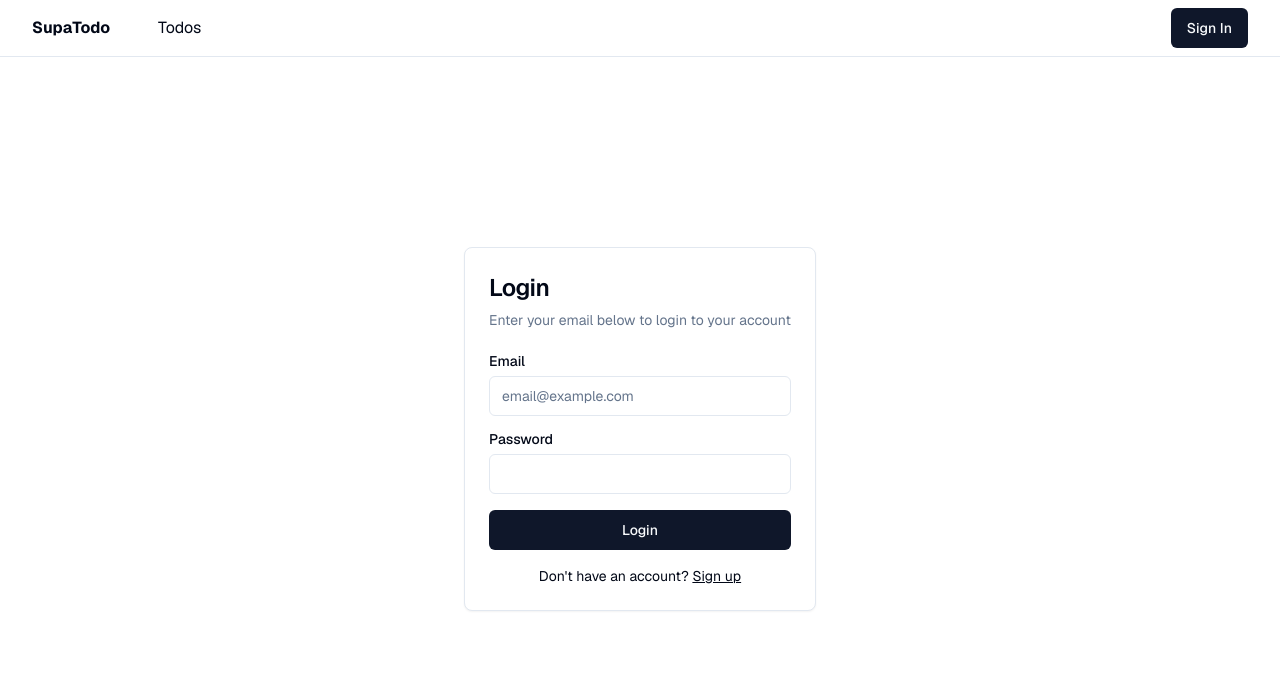
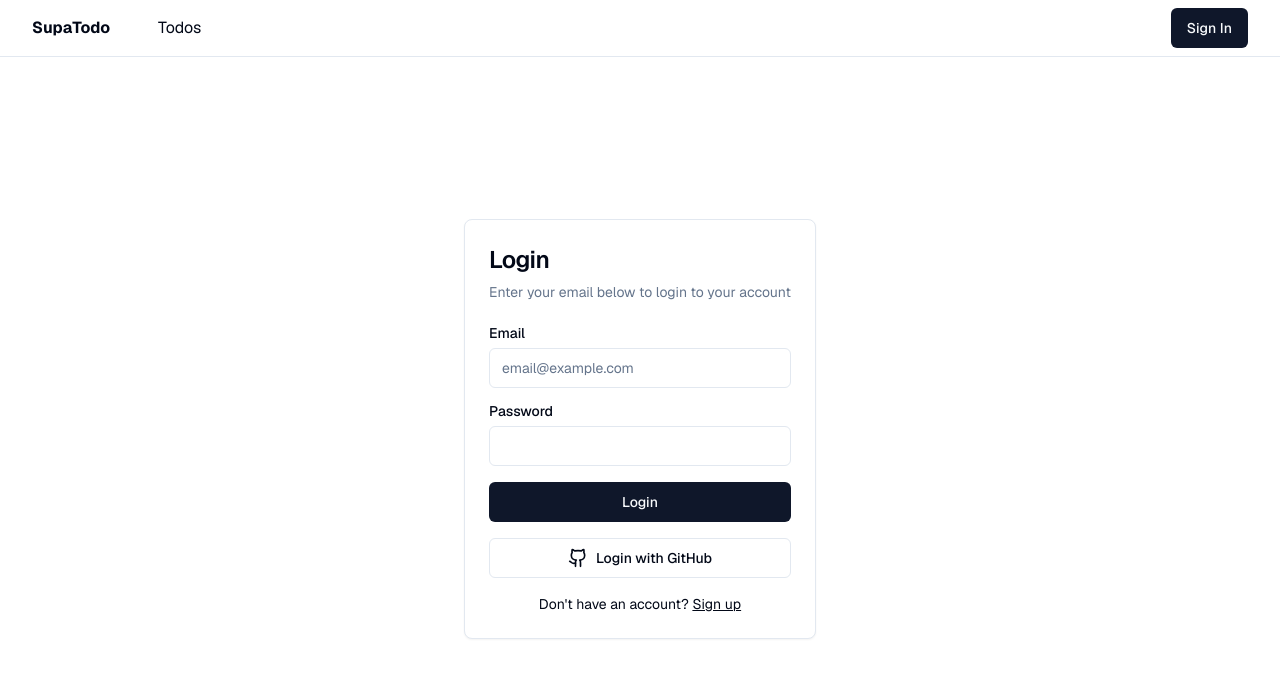
Before and after one commit to BillyNoyes/SupaTodo, a Next.js app: page /login in a window 1280 px wide. Shown: the top 678 px of the page. Built offline with nearby package versions, Linux system fonts and the light colour scheme; no server answers.

Commit message:
FEATURE: Setup OAuth Providers

```diff
--- /dev/null
+++ b/app/auth/callback/route.ts
@@ -0,0 +1,38 @@
+import { cookies } from 'next/headers'
+import { NextResponse } from 'next/server'
+import { type CookieOptions, createServerClient } from '@supabase/ssr'
+
+export async function GET(request: Request) {
+  const { searchParams, origin } = new URL(request.url)
+  const code = searchParams.get('code')
+  // if "next" is in param, use it as the redirect URL
+  const next = searchParams.get('next') ?? '/todos'
+
+  if (code) {
+    const cookieStore = cookies()
+    const supabase = createServerClient(
+      process.env.NEXT_PUBLIC_SUPABASE_URL!,
+      process.env.NEXT_PUBLIC_SUPABASE_ANON_KEY!,
+        {
+          cookies: {
+            get(name: string) {
+              return cookieStore.get(name)?.value
+            },
+            set(name: string, value: string, options: CookieOptions) {
+              cookieStore.set({ name, value, ...options })
+            },
+            remove(name: string, options: CookieOptions) {
+              cookieStore.delete({ name, ...options })
+            },
+          },
+        }
+      )
+    const { error } = await supabase.auth.exchangeCodeForSession(code)
+    if (!error) {
+        return NextResponse.redirect(`${origin}${next}`)
+    }
+  }
+
+  // return the user to an error page with instructions
+  return NextResponse.redirect(`${origin}/login?message=Could not login with provider`)
+}
--- a/app/login/actions.ts
+++ b/app/login/actions.ts
@@ -4,6 +4,8 @@ import { revalidatePath } from 'next/cache'
 import { redirect } from 'next/navigation'
 
 import { createClient } from '@/utils/supabase/server'
+import { Provider } from '@supabase/supabase-js'
+import { getURL } from '@/utils/helpers'
 
 export async function emailLogin(formData: FormData) {
   const supabase = createClient()
@@ -46,7 +48,29 @@ export async function signup(formData: FormData) {
 }
 
 export async function signOut() {
-  const supabase = createClient();
-  await supabase.auth.signOut();
+  const supabase = createClient()
+  await supabase.auth.signOut()
   redirect('/login')
 }
+
+export async function oAuthSignIn(provider: Provider) {
+  if (!provider) {
+    return redirect('/login?message=No provider selected')
+  }
+
+  const supabase = createClient()
+  const redirectUrl = getURL('/auth/callback')
+
+  const { data, error } = await supabase.auth.signInWithOAuth({
+    provider,
+    options: {
+      redirectTo: redirectUrl,
+    }
+  })
+
+  if (error) {
+    redirect('/login?message=Could not authenticate user')
+  }
+
+  return redirect(data.url)
+}
--- /dev/null
+++ b/app/login/oauth-signin.tsx
@@ -0,0 +1,38 @@
+'use client'
+
+import { Button } from "@/components/ui/button";
+import { Provider } from "@supabase/supabase-js"
+import { Github } from "lucide-react"
+import { oAuthSignIn } from "./actions";
+
+type OAuthProvider = {
+  name: Provider,
+  displayName: string,
+  icon?: JSX.Element
+}
+
+export function OAuthButtons() {
+  const oAuthProviders: OAuthProvider[] = [
+    {
+      name: 'github',
+      displayName: 'GitHub',
+      icon: <Github className='size-5' />
+    },
+  ];
+
+  return <>
+    {oAuthProviders.map(provider => (
+      <Button
+        className="w-full flex items-center justify-center gap-2"
+        variant="outline"
+        key={provider.displayName}
+        onClick={async () => {
+          await oAuthSignIn(provider.name)
+        }}
+      >
+        {provider.icon}
+        Login with {provider.displayName}
+      </Button>
+    ))}
+  </>
+}
--- a/app/login/page.tsx
+++ b/app/login/page.tsx
@@ -11,6 +11,7 @@ import { Input } from "@/components/ui/input";
 import { emailLogin, signup } from "./actions";
 import { createClient } from "@/utils/supabase/server";
 import { redirect } from "next/navigation";
+import { OAuthButtons } from "./oauth-signin";
 
 export default async function Login({
   searchParams,
@@ -38,7 +39,7 @@ export default async function Login({
           </CardDescription>
         </CardHeader>
 
-        <CardContent>
+        <CardContent className="flex flex-col gap-4">
           <form id="login-form" className="grid gap-4">
             <div className="grid gap-2">
               <Label htmlFor="email">
@@ -84,7 +85,9 @@ export default async function Login({
             </Button>
           </form>
 
-          <div className="mt-4 text-center text-sm">
+          <OAuthButtons />
+
+          <div className="text-center text-sm">
             Don&apos;t have an account?{" "}
             <button
               formAction={signup}
--- a/utils/helpers.ts
+++ b/utils/helpers.ts
@@ -1,5 +1,3 @@
-
-
 export const getURL = (path: string = '') => {
   // Check if NEXT_PUBLIC_SITE_URL is set and non-empty. Set this to your site URL in production env.
   let url =
```
Lines whose indentation alone changed are shown as unchanged.
